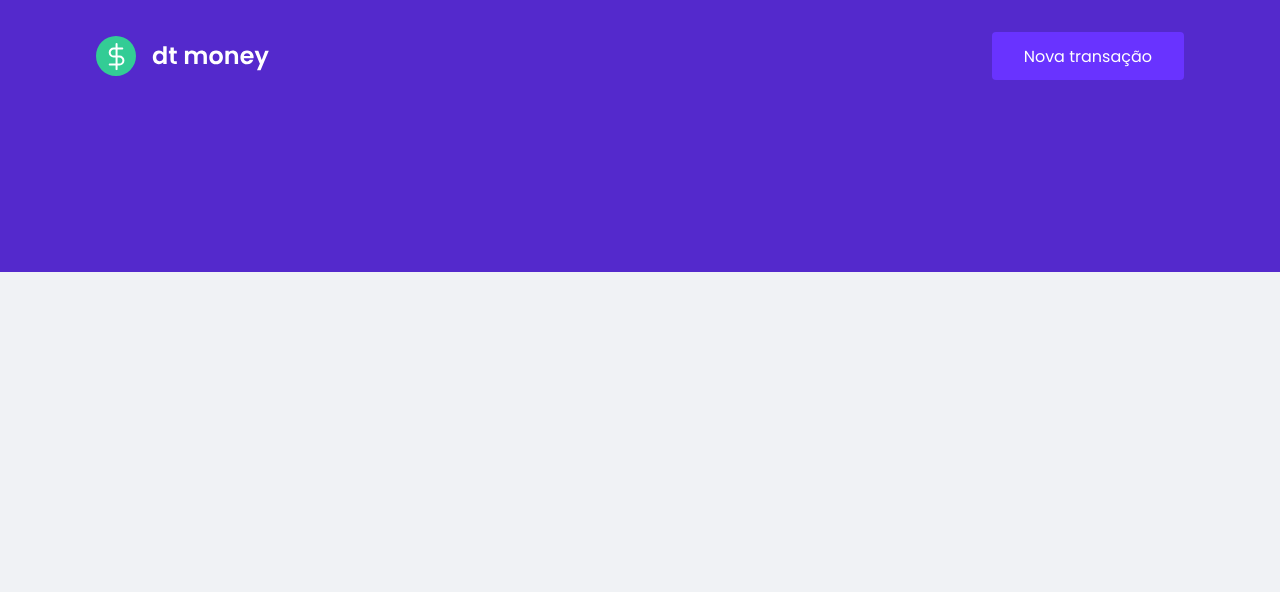
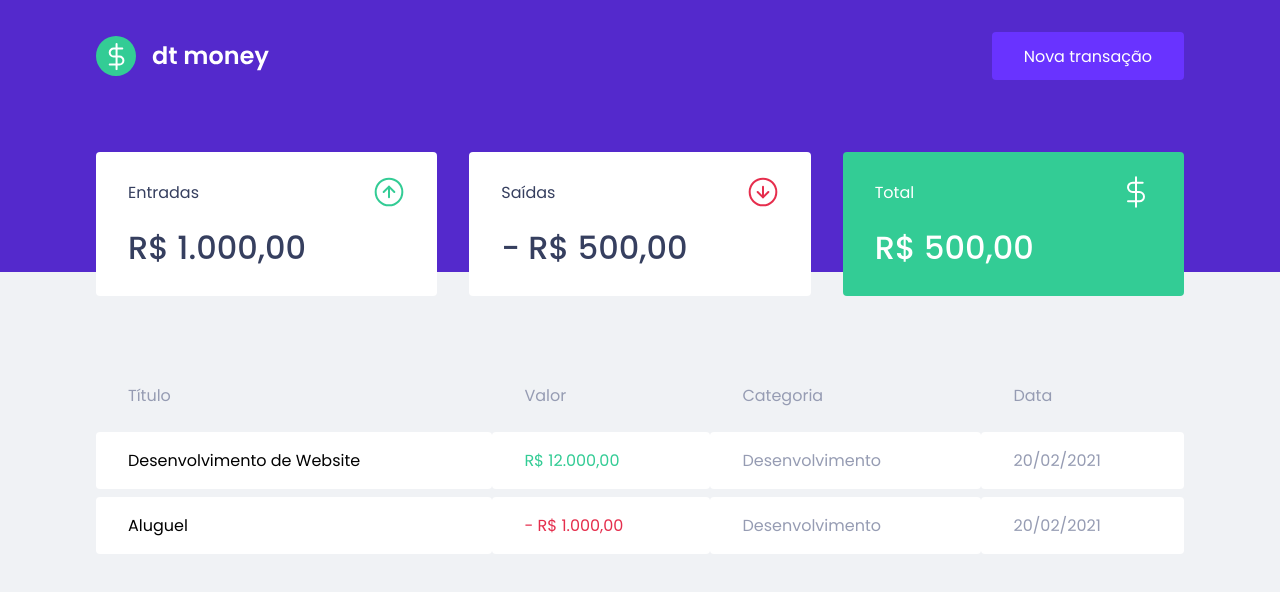
Before and after one commit to brfeitoza/dt-money, a React (Create React App) app: page / in a window 1280 px wide. Shown: the top 592 px of the page. Built offline with nearby package versions, Linux system fonts and the light colour scheme.

Commit message:
feat: add dashboard, summary and transactions table components

```diff
--- a/public/index.html
+++ b/public/index.html
@@ -8,7 +8,7 @@
 
     <link rel="shortcut icon" href="favicon.png" type="image/png" />
     <link
-      href="https://fonts.googleapis.com/css2?family=Poppins:wght@400;600&display=swap"
+      href="https://fonts.googleapis.com/css2?family=Poppins:wght@400;500;600&display=swap"
       rel="stylesheet"
     />
 
--- a/src/App.tsx
+++ b/src/App.tsx
@@ -1,3 +1,4 @@
+import { Dashboard } from "./components/Dashboard";
 import { Header } from "./components/Header";
 
 import { GlobalStyle } from "./styles/global";
@@ -6,6 +7,7 @@
   return (
     <>
       <Header />
+      <Dashboard />
       <GlobalStyle />
     </>
   );
--- /dev/null
+++ b/src/components/Dashboard/index.tsx
@@ -0,0 +1,12 @@
+import { Summary } from '../Summary';
+import { TransactionsTable } from '../TransactionsTable';
+import { Container } from './styles';
+
+export function Dashboard() {
+  return (
+    <Container>
+      <Summary />
+      <TransactionsTable />
+    </Container>
+  );
+}
--- /dev/null
+++ b/src/components/Dashboard/styles.ts
@@ -0,0 +1,7 @@
+import styled from 'styled-components';
+
+export const Container = styled.main`
+  max-width: 1120px;
+  margin: 0 auto;
+  padding: 2.5rem 1rem;
+`;
--- /dev/null
+++ b/src/components/Summary/index.tsx
@@ -0,0 +1,33 @@
+import incomeImage from '../../assets/income.svg';
+import outcomeImage from '../../assets/outcome.svg';
+import totalImage from '../../assets/total.svg';
+
+import { Container } from './styles';
+
+export function Summary() {
+  return (
+    <Container>
+      <div>
+        <header>
+          <p>Entradas</p>
+          <img src={incomeImage} alt="Entradas" />
+        </header>
+        <strong>R$ 1.000,00</strong>
+      </div>
+      <div>
+        <header>
+          <p>Saídas</p>
+          <img src={outcomeImage} alt="Saídas" />
+        </header>
+        <strong>- R$ 500,00</strong>
+      </div>
+      <div>
+        <header>
+          <p>Total</p>
+          <img src={totalImage} alt="Total" />
+        </header>
+        <strong>R$ 500,00</strong>
+      </div>
+    </Container>
+  );
+}
--- /dev/null
+++ b/src/components/Summary/styles.ts
@@ -0,0 +1,34 @@
+import styled from 'styled-components';
+
+export const Container = styled.div`
+  display: grid;
+  grid-template-columns: repeat(3, 1fr);
+  gap: 2rem;
+  margin-top: -10rem;
+
+  div {
+    background: var(--shape);
+    padding: 1.5rem 2rem;
+    border-radius: 0.25rem;
+    color: var(--text-title);
+
+    header {
+      display: flex;
+      align-items: center;
+      justify-content: space-between;
+    }
+
+    strong {
+      display: block;
+      margin-top: 1rem;
+      font-size: 2rem;
+      font-weight: 500;
+      line-height: 3rem;
+    }
+
+    &:last-child {
+      background: var(--green);
+      color: var(--shape);
+    }
+  }
+`;
--- /dev/null
+++ b/src/components/TransactionsTable/index.tsx
@@ -0,0 +1,33 @@
+import { Container } from "./styled";
+
+export function TransactionsTable() {
+  return (
+    <Container>
+      <table>
+        <thead>
+          <tr>
+            <th>Título</th>
+            <th>Valor</th>
+            <th>Categoria</th>
+            <th>Data</th>
+          </tr>
+        </thead>
+
+        <tbody>
+          <tr>
+            <td>Desenvolvimento de Website</td>
+            <td className="income">R$ 12.000,00</td>
+            <td>Desenvolvimento</td>
+            <td>20/02/2021</td>
+          </tr>
+          <tr>
+            <td>Aluguel</td>
+            <td className="outcome">- R$ 1.000,00</td>
+            <td>Desenvolvimento</td>
+            <td>20/02/2021</td>
+          </tr>
+        </tbody>
+      </table>
+    </Container>
+  )
+}
--- /dev/null
+++ b/src/components/TransactionsTable/styled.ts
@@ -0,0 +1,38 @@
+import styled from 'styled-components';
+
+export const Container = styled.div`
+  margin-top: 4rem;
+
+  table {
+    width: 100%;
+    border-spacing: 0 0.5rem;
+
+    th {
+      color: var(--text-body);
+      font-weight: 400;
+      padding: 1rem 2rem;
+      text-align: left;
+      line-height: 1.5rem;
+    }
+
+    td {
+      padding: 1rem 2rem;
+      border: 0;
+      background: var(--shape);
+      color: var(--text-body);
+      border-radius: 0.25rem;
+
+      &:first-child {
+        color: var(--title);
+      }
+
+      &.income {
+        color: var(--green);
+      }
+
+      &.outcome {
+        color: var(--red);
+      }
+    }
+  }
+`;
--- a/src/styles/global.ts
+++ b/src/styles/global.ts
@@ -3,6 +3,7 @@
 export const GlobalStyle = createGlobalStyle`
   :root {
     --red: #e52e4d;
+    --green: #33cc95;
     --purple: #5429cc;
 
     --purple-light: #6933ff;
```
